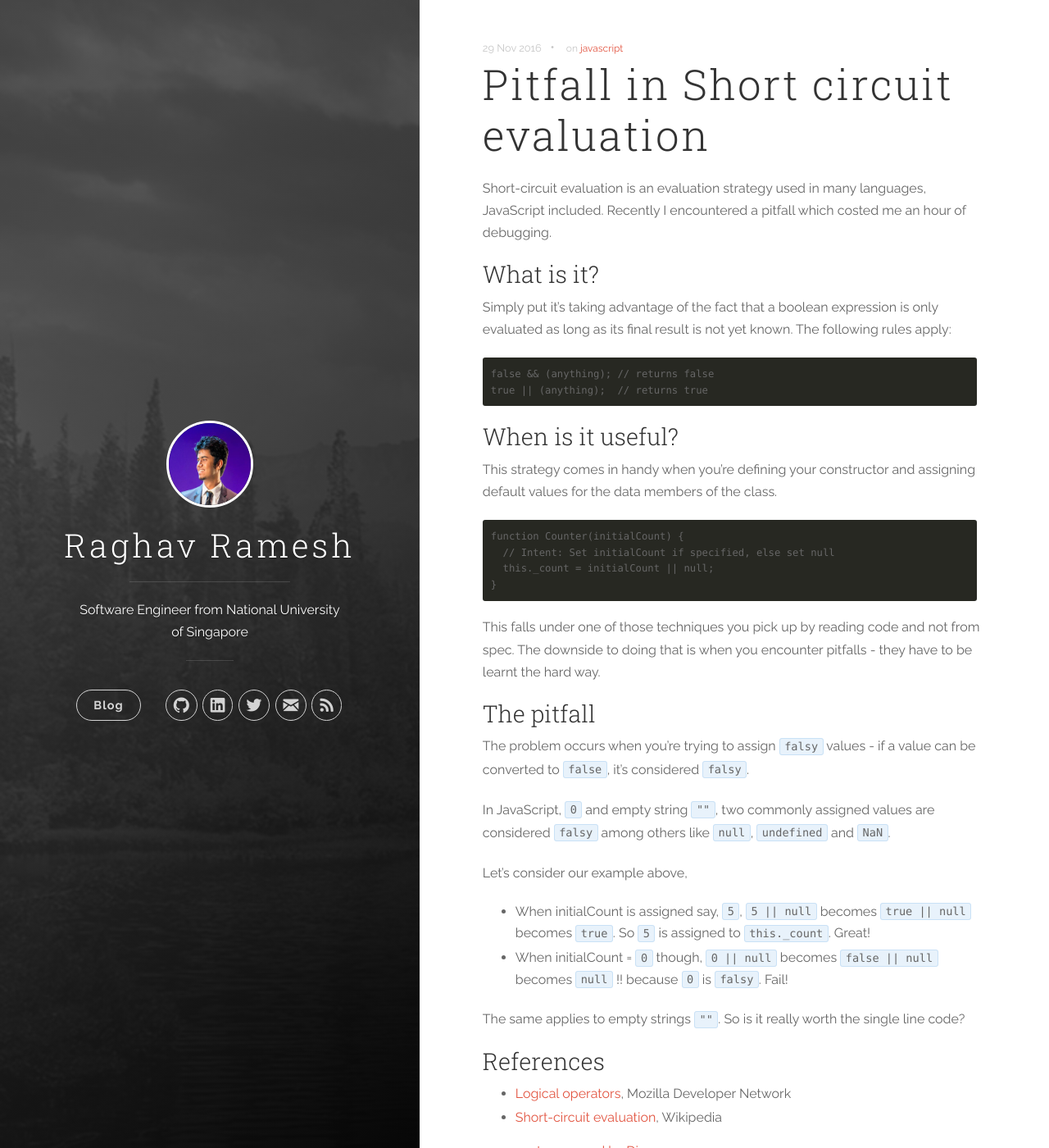
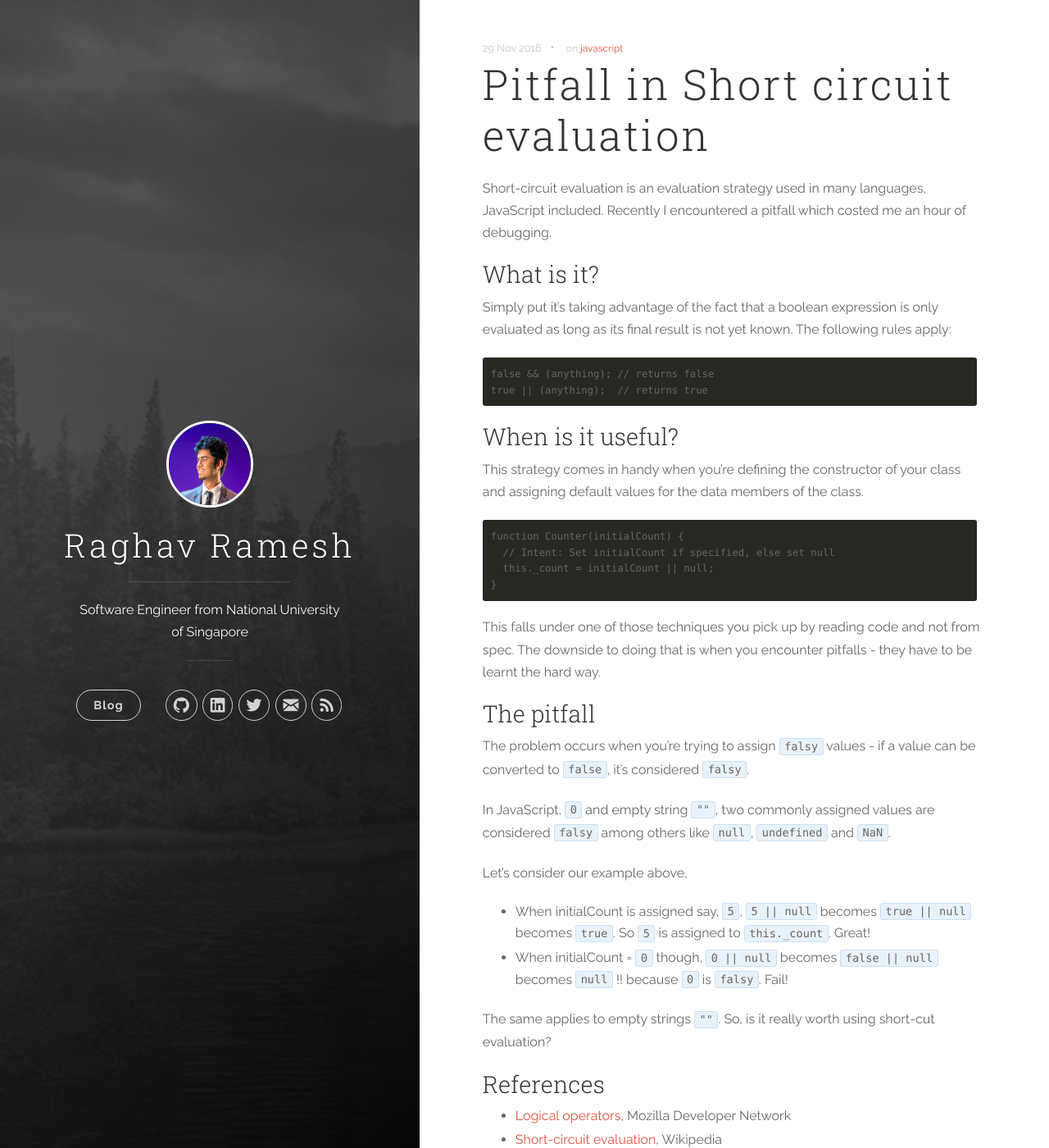
Before and after one commit to RaghavRamesh/RaghavRamesh.github.io, a Jekyll site: the page built from _posts/2016-11-29-pitfall-in-short-circuit-evaluation.md, in a window 1280 px wide and 1400 px high. Shown: the whole window at 82% size. Built offline with Jekyll 4.4.1, drawn with Linux system fonts in a browser that asks for light colours; nearby versions of some CDN libraries; comment, search, counter and statistics services are not loaded.

Commit message:
Updated short cut evaluation post

````diff
--- a/_posts/2016-11-29-pitfall-in-short-circuit-evaluation.md
+++ b/_posts/2016-11-29-pitfall-in-short-circuit-evaluation.md
@@ -16,7 +16,7 @@ true || (anything);  // returns true
 ```
 
 ### When is it useful?
-This strategy comes in handy when you're defining your constructor and assigning default values for the data members of the class.
+This strategy comes in handy when you're defining the constructor of your class and assigning default values for the data members of the class.
 
 ```
 function Counter(initialCount) {
@@ -37,7 +37,7 @@ Let's consider our example above,
 * When initialCount is assigned say, `5`, `5 || null` becomes `true || null` becomes `true`. So `5` is assigned to `this._count`. Great!
 * When initialCount = `0` though, `0 || null` becomes `false || null` becomes `null` !! because `0` is `falsy`. Fail!
 
-The same applies to empty strings `""`. So is it really worth the single line code?
+The same applies to empty strings `""`. So, is it really worth using short-cut evaluation?
 
 ### References
 * [Logical operators](https://developer.mozilla.org/en/docs/Web/JavaScript/Reference/Operators/Logical_Operators), Mozilla Developer Network
````
